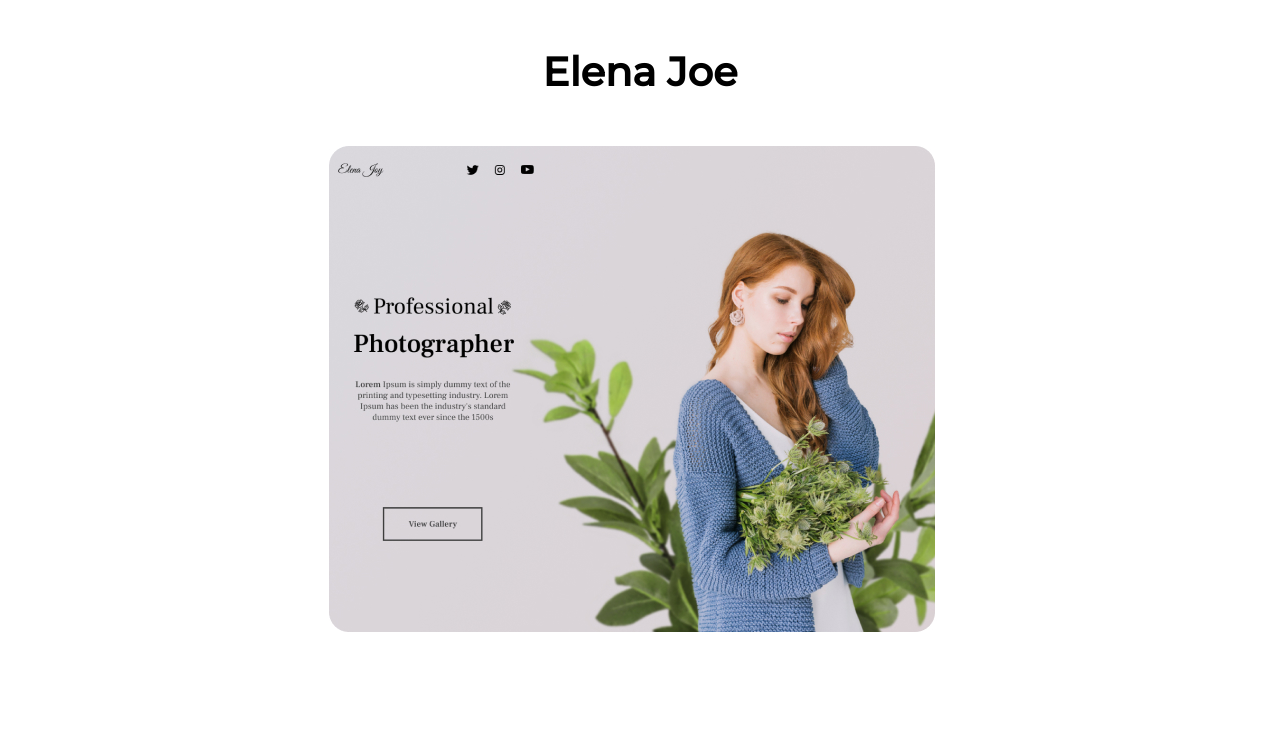
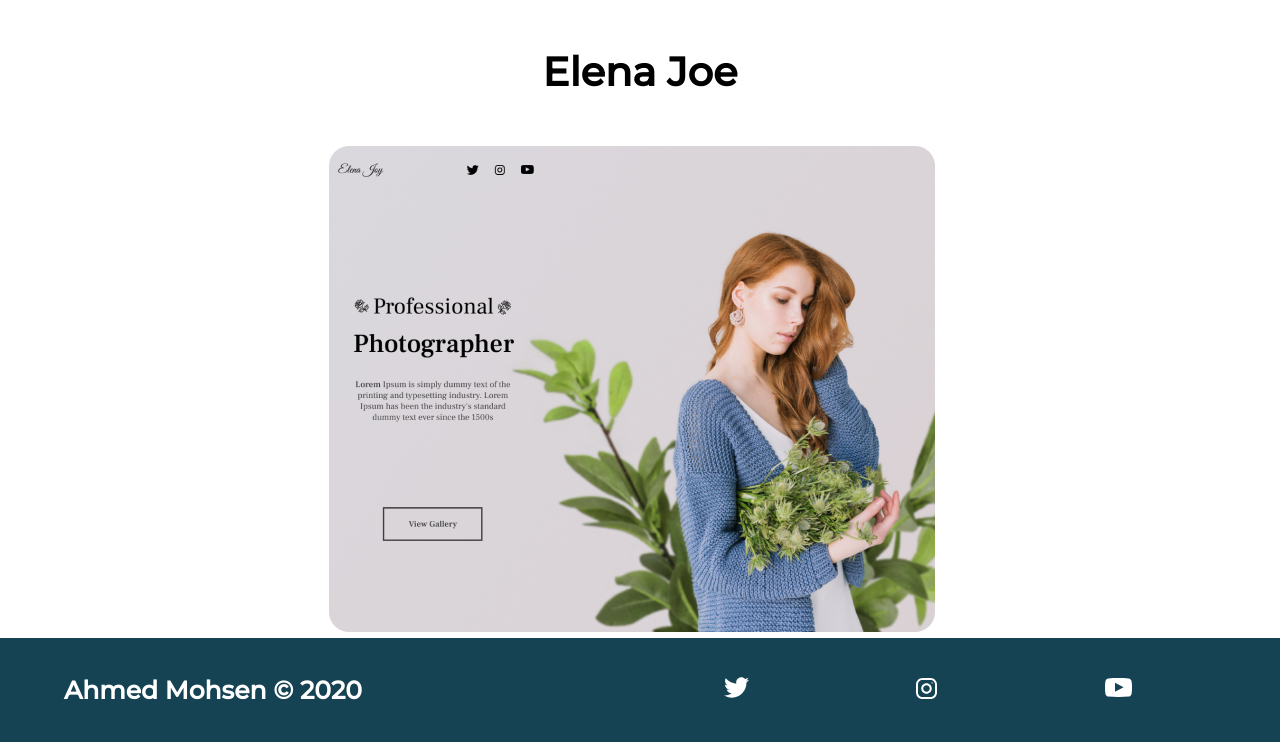
Before and after one commit to AhmedMohsen600/portofolio, a plain HTML site: page projects/index.html in a window 1280 px wide. Shown: the part 764-1506 px from the top of the page. Before the commit the page ends 1402 px from the top, so only its background shows below. Drawn offline with Linux system fonts and the light colour scheme.

Commit message:
Update index.html

```diff
--- a/projects/index.html
+++ b/projects/index.html
@@ -43,6 +43,14 @@
             </div>
         </section>
     </main>
+     <footer>
+        <h4>Ahmed Mohsen &copy; 2020</h4>
+        <ul>
+            <li><a href="#"><img src="../icons/twitter 1.svg" alt="twitter-social"></a></li>
+            <li><a href="#"><img src="../icons/instagram 1.svg " alt="instgram-social"></a></li>
+            <li><a href="#"><img src="../icons/youtube-symbol 1.svg" alt="twitter-social"></a></li>
+        </ul>
+    </footer>
 </body>
 
 </html>
```
